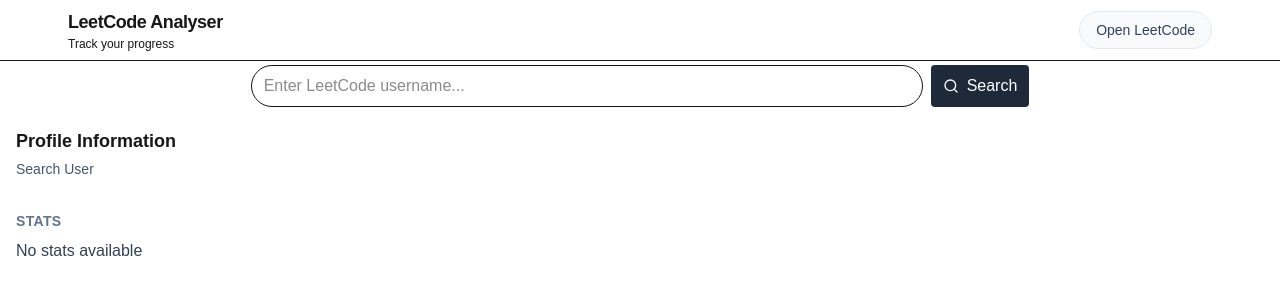
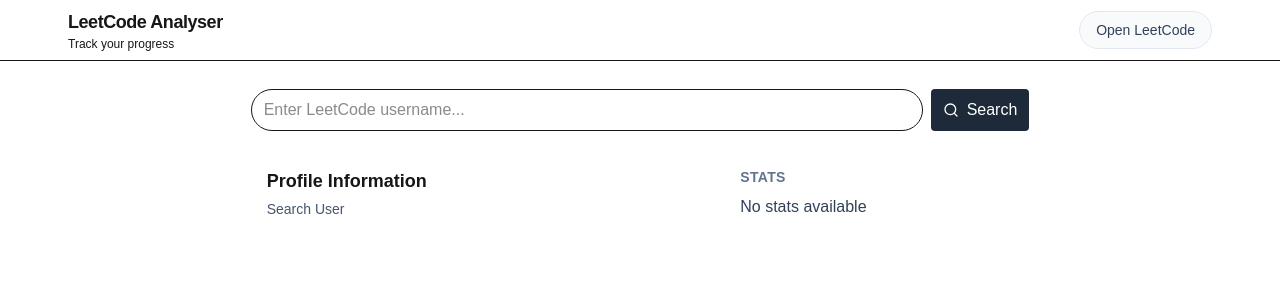
Before and after one commit to aviralumrao/leetcode-analyser, a Next.js app: page / in a window 1280 px wide. Shown: the top 300 px of the page. Built offline with nearby package versions, Linux system fonts and the light colour scheme.

Commit message:
styled all the elements of home apage

```diff
--- a/src/app/page.js
+++ b/src/app/page.js
@@ -8,12 +8,11 @@
     <>
       <Navbar />
 
-      <main className="">
-        <SearchBar/>
+      <main className="mx-auto flex max-w-6xl flex-col gap-4 px-4 py-6 sm:px-6 lg:px-8">
+        <SearchBar />
 
-        <ProfileCard />
-
-        <div>
+        <div className="grid gap-4 md:grid-cols-[1.2fr_0.8fr]">
+          <ProfileCard />
           <StatsCard />
         </div>
       </main>
```
